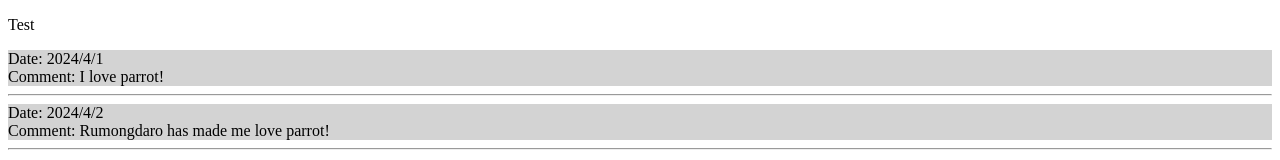
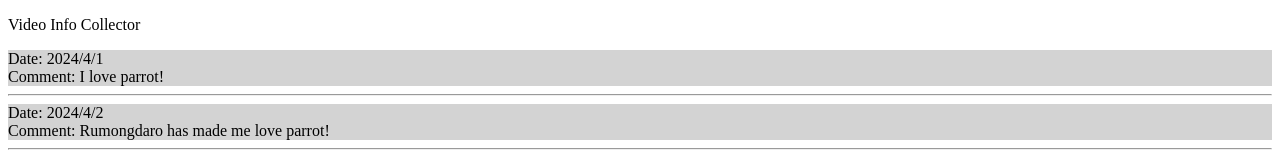
Before and after one commit to sarifor/sarifor.github.io, a React (Create React App) app: page / in a window 1280 px wide. Shown: the top 160 px of the page. Built offline with nearby package versions, Linux system fonts and the light colour scheme.

Commit message:
Change header title

```diff
--- a/src/App.js
+++ b/src/App.js
@@ -97,7 +97,7 @@ class App extends Component {
 
     return (
       <div>
-        <p>Test</p>
+        <p>Video Info Collector</p>
         {videos ? this._renderVideos() : "Loading..."}
       </div>
     )
```
